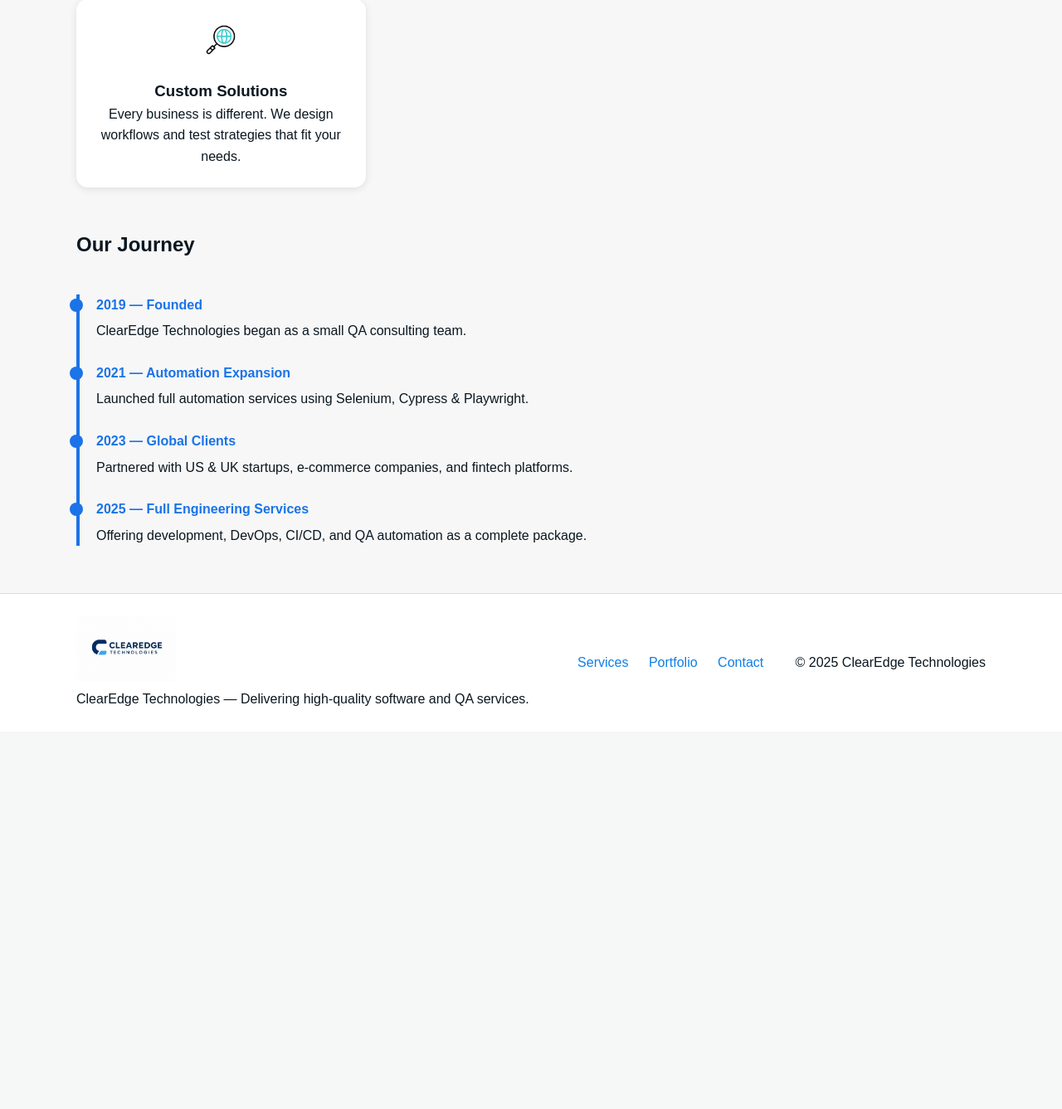
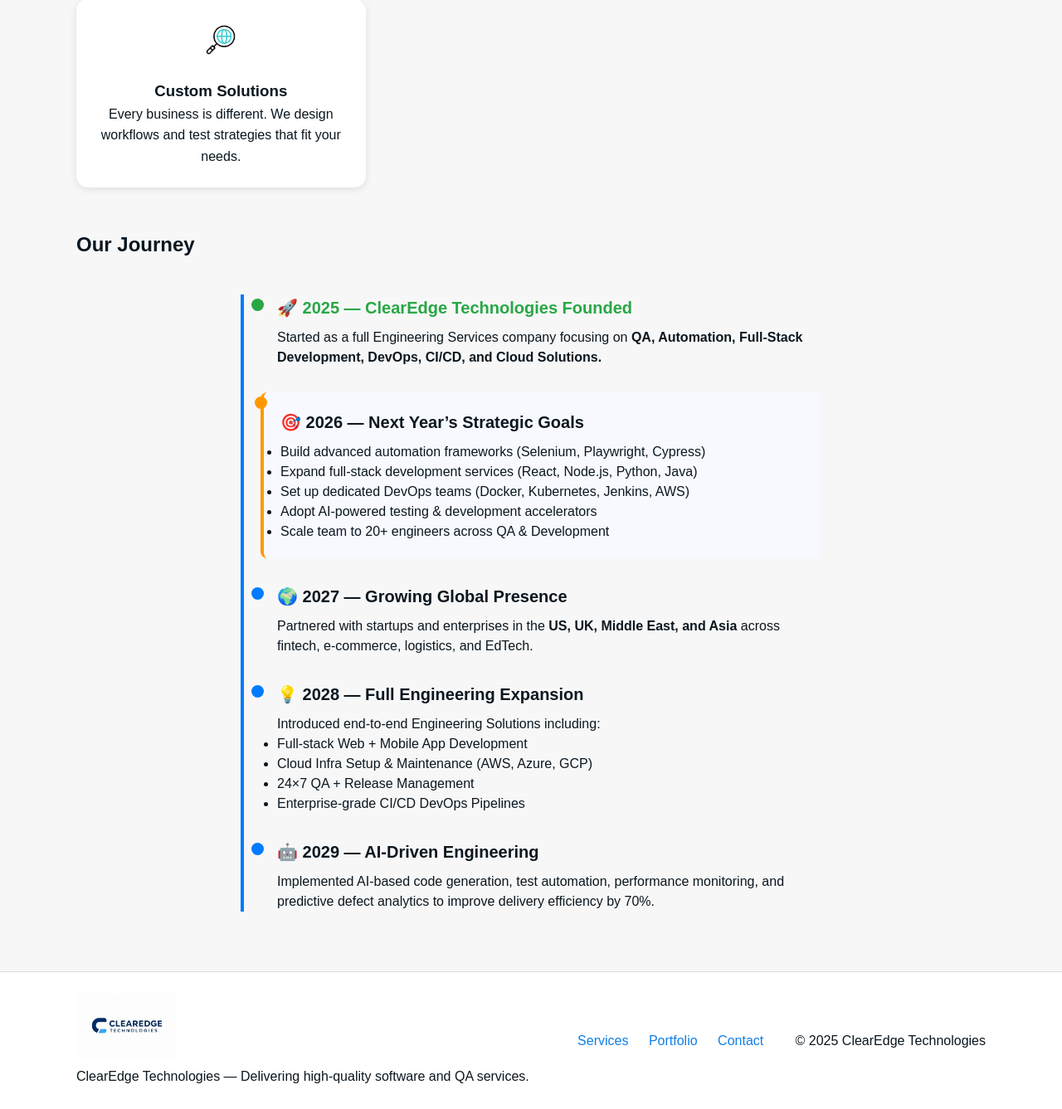
Before and after one commit to Shobhit-280192/CLearEdgeTechnology, a Flask app: page /about.html in a window 1280 px wide. Shown: the part 937-2274 px from the top of the page at 83% size. Before the commit the page ends 1788 px from the top, so only its background shows below. Run offline with Flask 3, Linux system fonts and the light colour scheme; some libraries are stand-ins or nearby versions.

Commit message:
Refactor new things

```diff
--- a/static/css/style.css
+++ b/static/css/style.css
@@ -373,33 +373,6 @@ body{
     opacity: 0.95;
   }
 
-  .timeline {
-    margin-top: 40px;
-    border-left: 4px solid #1a73e8;
-    padding-left: 20px;
-  }
-
-  .timeline-item {
-    margin-bottom: 25px;
-    position: relative;
-  }
-
-  .timeline-item::before {
-    content: "";
-    width: 16px;
-    height: 16px;
-    background: #1a73e8;
-    border-radius: 50%;
-    position: absolute;
-    left: -32px;
-    top: 5px;
-  }
-
-  .timeline-item h4 {
-    margin-bottom: 6px;
-    color: #1a73e8;
-  }
-
 .mission-box {
     background: #e8f0fe;
     padding: 25px;
@@ -611,3 +584,60 @@ body {
 .view-more:hover {
     text-decoration: underline;
 }
+
+.timeline {
+    margin: 40px auto;
+    max-width: 700px;
+    border-left: 4px solid #007bff;
+    padding-left: 20px;
+}
+
+.timeline-item {
+    margin-bottom: 30px;
+    padding-left: 20px;
+    position: relative;
+}
+
+.timeline-item::before {
+    content: "";
+    width: 15px;
+    height: 15px;
+    background: #007bff;
+    border-radius: 50%;
+    position: absolute;
+    left: -11px;
+    top: 5px;
+}
+
+.timeline-item h3 {
+    margin: 0 0 8px;
+    font-size: 20px;
+    font-weight: 700;
+}
+
+.timeline-item p, .timeline-item ul {
+    margin: 0;
+    font-size: 16px;
+    line-height: 1.5;
+}
+
+/* Highlight Start */
+.timeline-item.start::before {
+    background: #28a745;
+}
+
+.timeline-item.start h3 {
+    color: #28a745;
+}
+
+/* Highlight Goals */
+.timeline-item.goal {
+    background: #f8f9ff;
+    padding: 20px;
+    border-radius: 8px;
+    border-left: 4px solid #ff9800;
+}
+
+.timeline-item.goal::before {
+    background: #ff9800;
+}
--- a/templates/about.html
+++ b/templates/about.html
@@ -61,25 +61,61 @@
   <h2>Our Journey</h2>
 
   <div class="timeline">
-    <div class="timeline-item">
-      <h4>2019 — Founded</h4>
-      <p>ClearEdge Technologies began as a small QA consulting team.</p>
+
+    <!-- 2025 - Start -->
+    <div class="timeline-item start">
+      <h3>🚀 2025 — ClearEdge Technologies Founded</h3>
+      <p>
+        Started as a full Engineering Services company focusing on
+        <strong>QA, Automation, Full-Stack Development, DevOps, CI/CD, and Cloud Solutions.</strong>
+      </p>
     </div>
 
-    <div class="timeline-item">
-      <h4>2021 — Automation Expansion</h4>
-      <p>Launched full automation services using Selenium, Cypress & Playwright.</p>
+    <!-- 2026 Goal -->
+    <div class="timeline-item goal">
+      <h3>🎯 2026 — Next Year’s Strategic Goals</h3>
+      <ul>
+        <li>Build advanced automation frameworks (Selenium, Playwright, Cypress)</li>
+        <li>Expand full-stack development services (React, Node.js, Python, Java)</li>
+        <li>Set up dedicated DevOps teams (Docker, Kubernetes, Jenkins, AWS)</li>
+        <li>Adopt AI-powered testing & development accelerators</li>
+        <li>Scale team to 20+ engineers across QA & Development</li>
+      </ul>
     </div>
 
+    <!-- 2027 Global -->
     <div class="timeline-item">
-      <h4>2023 — Global Clients</h4>
-      <p>Partnered with US & UK startups, e-commerce companies, and fintech platforms.</p>
+      <h3>🌍 2027 — Growing Global Presence</h3>
+      <p>
+        Partnered with startups and enterprises in the
+        <strong>US, UK, Middle East, and Asia</strong> across
+        fintech, e-commerce, logistics, and EdTech.
+      </p>
     </div>
 
+    <!-- 2028 Engineering -->
     <div class="timeline-item">
-      <h4>2025 — Full Engineering Services</h4>
-      <p>Offering development, DevOps, CI/CD, and QA automation as a complete package.</p>
+      <h3>💡 2028 — Full Engineering Expansion</h3>
+      <p>
+        Introduced end-to-end Engineering Solutions including:
+      </p>
+      <ul>
+        <li>Full-stack Web + Mobile App Development</li>
+        <li>Cloud Infra Setup & Maintenance (AWS, Azure, GCP)</li>
+        <li>24×7 QA + Release Management</li>
+        <li>Enterprise-grade CI/CD DevOps Pipelines</li>
+      </ul>
     </div>
+
+    <!-- 2029 AI Automation -->
+    <div class="timeline-item">
+      <h3>🤖 2029 — AI-Driven Engineering</h3>
+      <p>
+        Implemented AI-based code generation, test automation, performance monitoring,
+        and predictive defect analytics to improve delivery efficiency by 70%.
+      </p>
+    </div>
+
   </div>
 </section>
 
```
Also changed, not shown: templates/portfolio.html (+23 -22 lines), templates/services.html (+25 -25 lines), 1 other file. Lines whose indentation alone changed are shown as unchanged.
